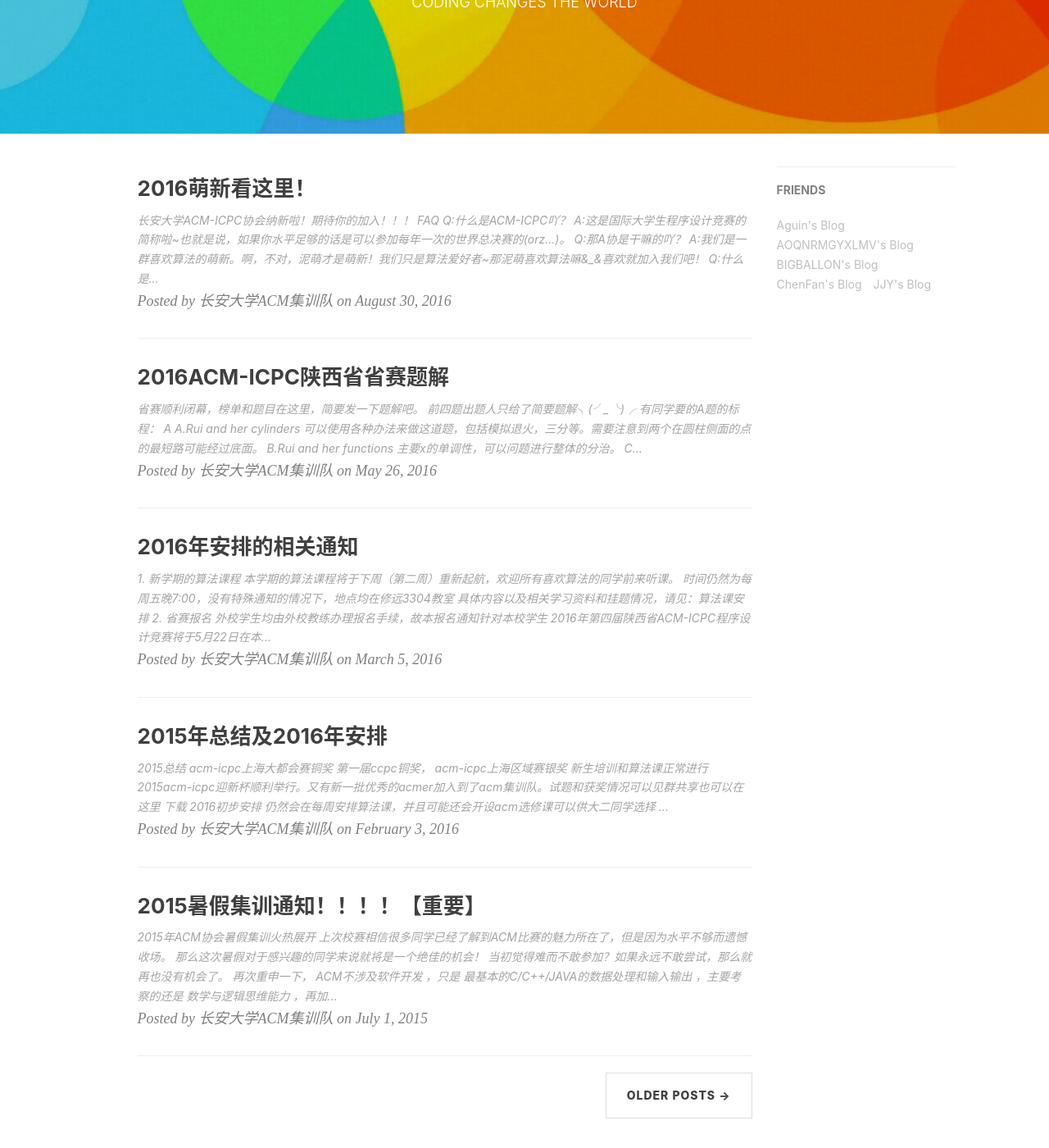
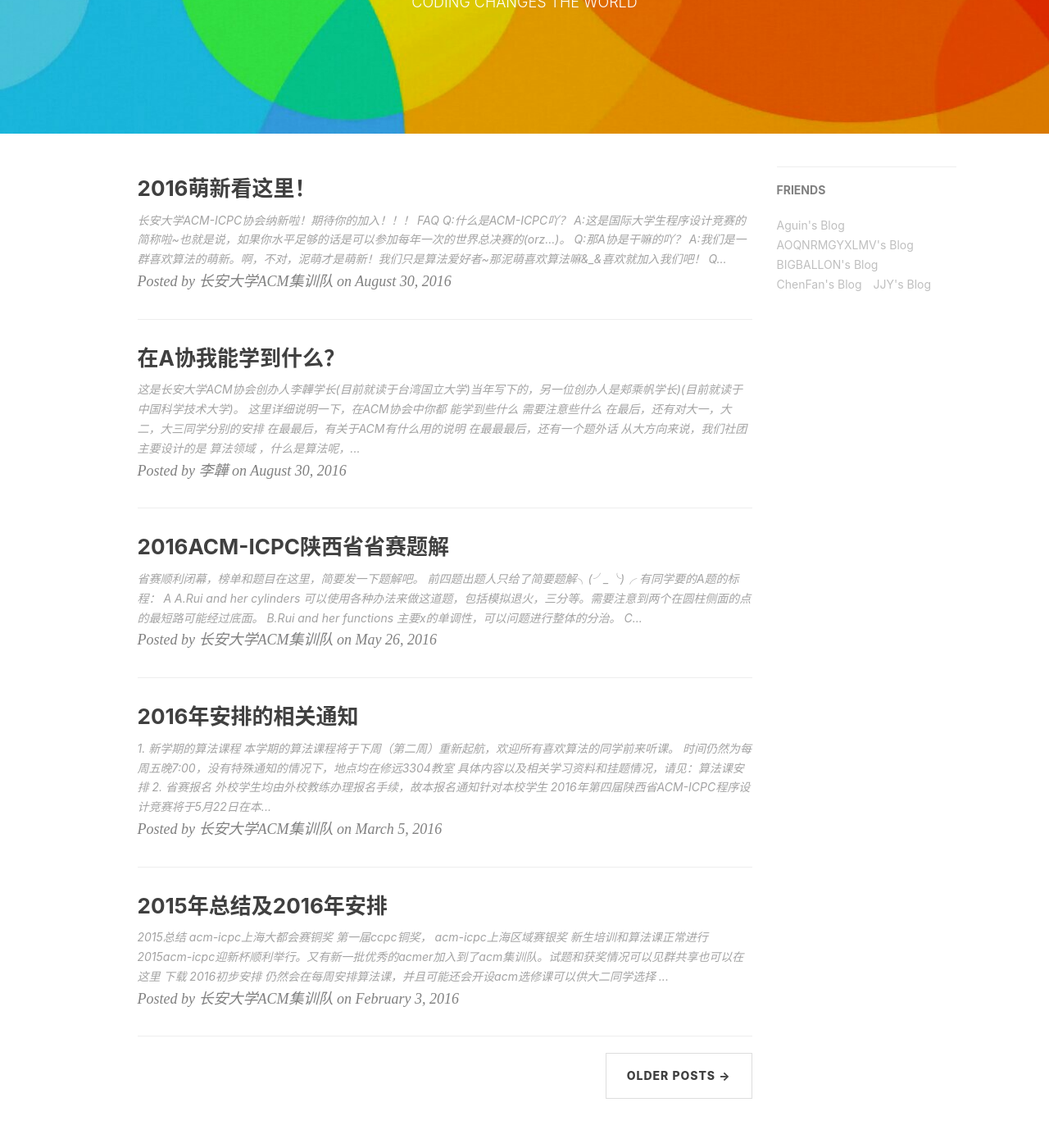
Before and after one commit to chdacm/chdacm.github.io, a Jekyll site: the page built from index.html, in a window 1280 px wide and 1400 px high, scrolled down 343 px. Shown: the whole window at 82% size. Built offline with Jekyll 4.4.1, drawn with Linux system fonts in a browser that asks for light colours; nearby versions of some CDN libraries; the list of posts is cut into pages by our own code; comment, search, counter and statistics services are not loaded; part of the change alters nothing that is shown.

Commit message:
inform-2.0

```diff
--- /dev/null
+++ b/_posts/2016-08-30-learn_from_club.md
@@ -0,0 +1,265 @@
+---
+layout: post
+title: 在A协我能学到什么？
+author: 李韡
+
+---
+
+> 这是长安大学ACM协会创办人[李韡学长](http://bigballon.github.io/)(目前就读于台湾国立大学)当年写下的，另一位创办人是[郏乘帆学长](http://jcf94.com))(目前就读于中国科学技术大学)。
+
+
+这里详细说明一下，在ACM协会中你都 **能学到些什么 需要注意些什么**
+
+**在最后，还有对大一，大二，大三同学分别的安排**
+
+**在最最后，有关于ACM有什么用的说明**
+
+**在最最最后，还有一个题外话**
+
+从大方向来说，我们社团主要设计的是 **算法领域** ，什么是算法呢，简单说就是解决问题的办法，比如高中大家都学习过的辗转相除法（或者叫做欧几里德算法），就是一种算法，用来解决求两个数的最大公约数的问题。
+
+首先，先说下，ACM-ICPC，是国际大学生程序设计竞赛，被誉为计算机界的奥林匹克。所以，我们离不开编程。
+
+这时候，我们需要至少掌握一门语言，针对大一刚刚入社团的同学，可能并没有语言基础，针对这些同学，我们在10月份有一个面向全校的C语言培训，这是今年我们协会的第一个活动，由我们的副主席给大家讲解C语言，让大家快速入门C语言，掌握C语言。
+
+其他的讲课，活动，还有其他培训，以后都会通知大家。
+
+具体来说，我们主要涉及的是数学，数据结构相关，算法。
+
+## 关于数学
+
+千万不要说你数学不好，因为你高中学的数学，都是基础中的基础，而大学的数学，你还没有开始（我针对大一新生说的）。
+
+数学是美丽的，你应该享受她。
+
+首先我先说计算机专业（_信息学院_的同学），必修的课程有_高等数学，离散数学，线性代数，复变函数，概率论_等。其中，离散数学，线性代数，复变函数，概率论，都是非常重要的课程，在ACM竞赛中，运用非常广泛，希望大家在学习的时候一定要认真。尽管学校（信息学院）又开设这些课程，但由于课时和其他因素，这些理论往往都无法得到实践和运用，我们计划在后期，给大家讲解部分的数学知识，**当然，深度和广度可能会远高于学校的课程，难度可能也是更大，但是，相信努力和肯学的同学肯定能够有所突破。**
+
+其次说说_其他学院_，其他学院可能没有这么多数学课。但是，有些学院却有一些我们没有但是也非常重要的课程，比如_汽车学院的运筹学_，其实也是ACM中非常重要的思想。当然，不仅仅是ACM中，在其他,再比如，_理学院_的同学，数学系的同学，还会学习计算几何，等更专业的课程，这些东西也是ACM中有考察的，所以，其实，你们学习的东西，都是有用的，而且很有用，千万不要做那种，考试前突击，考的时候能考90分，考后就忘得一干二净，知识，是有用的。我自己的数学就不算很好。就是以前没有好好学，很是后悔，但是现在，又开始狂学数学。。。恶补中。
+
+当然，还有其他的数学分支，**组合数学，博弈论**的相关知识，还有**数论**的相关知识。数论是我比较喜欢的一门数学，非常有意思。
+
+**不要被数学吓到，她是一门美学，Aesthetics。**
+
+_当然，不仅仅是数学，，，不要被数学吓到。因为除了数学，还有别的。_
+
+
+## 关于数据结构
+
+ACM的比赛，毕竟是编程，所以在有了语言基础之上，学习算法和数据结构是必要的。
+
+具体来说，数据结构，计算机专业必修专业课，非常非常非常重要的一门课程。但是事实上学校的教学中讲到的都是比较基本的。作为我们ACM的要求，远远高于大学对数据结构的要求。你会见到很多书上没有出现的知识和结构，比如线段树，斐波那契堆，等等。
+
+甚至是某些大神自己发明的数据结构，比如size balance tree，就是一个高中生发明的数据结构当中的一棵树。
+
+不过没关系，学校不教，学不到，没关系，我们会和大家交流，会和大家分享，前提是你能够坚持到这个阶段，因为ACM竞赛，是艰苦的。
+
+数据结构的相关课程或者说交流会，我们也会进一步筹划，但是这个对于大一学生来说可能还有一段差距，不过没关系，我们会以老带新，全力支持大一的学生，你们有热情，有激情，我们一定会给予帮助。当然，如果外院的同学，没有学习数据结构也没有关系，因为自学也是可以的，遇到不懂的问题，欢迎一起交流讨论。
+
+_不要被数据结构吓到，它其实是一门艺术。_
+
+
+## 关于算法
+
+
+事实上，算法，是ACM竞赛中最重要的，（其实思维能力是最重要的）。
+
+算法的范围，，可以说更广了，
+
+_基础的_
+
+有枚举，贪心，递归，等等
+
+_数学方面_
+
+可以包括前面的数学知识（数论，组合数学，等等）
+
+_数据结构_
+
+简单概括
+
+队列、堆、栈、链表
+
+排序（插入、冒泡、快速、归并、堆、桶、基数）
+
+二分查找、散列表
+
+并查集、哈夫曼树
+
+排序二叉树、左偏树、平衡树（Splay/Treap/SBT）
+
+树状数组、线段树、归并树、划分树、主席树、树套树
+
+树链剖分、动态树
+
+1/2维RMQ、LCA（在线/离线）、稀疏表、字典树
+
+
+
+_字符串相关_
+
+KMP、扩展KMP
+
+AC自动机
+
+后缀树、后缀数组、后缀自动机
+
+LCP随机化算法
+
+最小表示法
+
+
+_搜索相关 _
+
+简单概括
+
+有DFS、BFS、剪枝、双向宽搜
+
+迭代加深、A*、ID-A* Dancing-links
+
+对抗搜索
+
+爬山法、模拟退火、遗传算法等等
+
+_图论相关_
+
+非常非常多,简单地说，有最短路（Dijkstra(+heap)、Floyd、Bellmen-ford、Spfa），最小生成树，强连通分量，拓扑排序，桥、边双连通分量及性质，度限制生成树、次小生成树、最优比例生成树，次短路（Dijkstra）、K短路（A*），差分约束，2-SAT，二分图匹配、二分图最大权匹配，等等等等
+
+_计算几何_
+
+前面我说过，这个其实也能算数学
+
+旋转卡壳
+
+        计算距离：凸多边形直径、形宽，凸多边形间的最大、最小距离
+
+        外界矩形：最小周长、最小面积外界矩形
+
+        三角剖分：洋葱、螺旋、四边形剖分
+
+        凸多边形属性：凸包合并、找公切线、临界切线、凸多边形相交、凸多边形矢量和
+
+        最薄截面：最薄横截带
+
+三角形
+
+球面距离
+
+三维几何基本操作
+
+        向量平移、旋转
+
+        点、线、面
+
+三维凸包
+
+点集的最小覆盖圆
+
+最大空心矩形
+
+圆的面积交/并
+
+圆与圆的位置关系
+
+圆与线段、多边形的关系、面积
+
+半平面交
+
+自适应simpson公式
+
+steiner生成树
+
+_动态规划_
+
+算是运筹学的东西
+
+记忆化搜索
+
+最长公共子序列
+
+最长上升序列
+
+背包九讲（0/1、完全、依赖、分组、泛化物品）
+
+四边形不等式优化、斜率优化、单调队列（1D\1D）
+
+数据结构优化（线段树优化、堆优化、左偏树优化）
+
+树形DP、自动机DP
+
+数位DP、状态压缩DP、插头DP、广义插头（最小表示）
+
+
+_博弈论_
+
+听名字大家可能不太清楚，但是博弈游戏，所有人绝对都玩过
+
+
+_其他----这里只是简单介绍这些算法，具体的以后再说。_
+
+
+
+---
+
+
+如果对于新生来说，这里可能信息量已经太大了，但是不要被它吓到，一步一步攻克它们。毕竟ACM不是临时抱佛脚能够成功的，没有1-3年甚至是更长时间的积累，可能很难获得好成绩（我这里只是真的参加比赛来说，如果你只是想提高自己的编程能力，或者锻炼自己的话，不必要学这么多，毕竟ACM可能会花去你很多的时间，虽然对于ACMer来说，这是值得的，这是追求，这是梦想）
+
+**不要被算法吓到，算法是程序的灵魂 有一句话这样说的 程序 = 数据结构 + 算法**
+
+如果你想了解更全面的关于算法的大纲（或者说ACM比赛都会设计什么算法）
+
+可以访问我的博客，有一个大纲[http://www.cnblogs.com/BigBallon/p/3717844.html](http://www.cnblogs.com/BigBallon/p/3717844.html)
+
+
+## 给大一
+
+针对大一，大部分同学都是没有C语言基础的，我们有提供C语言培训课，希望能够帮助大家快速入门，但是，学习语言，不敲代码，或者说不实践是学不好的，有些同学可能没有电脑或者没有带电脑，这些同学就只能去机房了，因为训练是必要的，就像你高考前做的大量练习。
+
+这里提醒一句，C语言难，很难，不难，一点都不难，，如果你有用心学习，你一定能够学好他，但是，如果你三天打鱼两天晒网，不好好学，那我们也没有办法。你的态度，会决定你的高度！
+
+还有部分大一新生，已经在之前学过C语言C++等，甚至是参加过NOIP等竞赛，这些同学可以同大二、大三学长一起训练，讲授更高级算法知识。
+
+当然部分非常有实力的同学，可以入选我们的校队，（校队主要是代表学校去参加Acm的各项比赛，比如全国邀请赛，亚洲区域赛等）
+
+我们ACM校集训队，期待神一般的你，带领长大创造神一般的奇迹！！！
+
+## 给大二、大三
+
+针对大一的同学，基本上已经有了语言的基础，有些同学甚至在算法上已经颇有研究。这里，我们校队将会有同学或者学长来给大家讲课，涉及范围较广，当然都是找的擅长该方面的队员给大家讲课。大二的同学应该积极主动地去学习，不断提高，打下坚实基础，
+
+也有机会代表学校去参加ACM的各项赛事。可以说，大二一年，对于想参加全国的比赛或者说非常有雄心的同学，是必须要刻苦的一年，你需要提高的地方和掌握的东西非常多。一定要利用好时间。提高，一定要提高！！！！
+
+大二，大三，只要要担负起以老带新，带大一同学的重任，同时还有进一步提高自己的能力，多的不说了。长安大学毕竟211。ACM也起步非常晚，，但是我们相信奇迹，也许下一个奇迹，就是你，我们一起，为长大的ACM创造奇迹！！！
+
+
+---
+
+
+## ACM 究竟何用
+
+
+关于ACM，有什么用，，，，这里很多同学问我，我直接在这里说清楚了。
+
+- ACM对于我，或者说对于所有ACMer，是一种追求，是一种梦想，无法用言语形容。
+
+- ACM对奖学金的帮助。有多大？巨大。。。是所有奖学金加分项目中，加分最多的，没有之一。就拿你们副主席(jcf学长)来说，他大一的时候总评是95分多，毫无悬念拿到的8000国家奖学金，当时我很清楚记得，他的智育分数是爆表的（因为ACM比赛的巨大加分，超过了100分）.然后，就不用我再说什么了吧。当然。如果你参加ACM是为了加分，那不好意思，我并不是很欢迎你。我希望的是，你真正热爱ACM。
+
+- ACM对找工作的帮助。。。这里我不想说太多，多说无意。直接拿亚洲区域赛金牌的含金量来说，如果你能拿到邀请赛的金牌。那以你的能力，金山，百度，腾讯，360可能都会向你伸出橄榄枝，年薪20W，真的不是吹的。如果你拥有进入全球总决赛的实力，恐怕国内的软件公司可能你都不会考虑在内，，也许你可能会考虑是否去facebook，google等更高端霸气上档次的公司。毕竟很多ACM大牛都在美国，台湾等地工作。(JJY学姐在MSRA实习~好强吖！)
+
+- 没有基础怎么办。。无数的人都是这样问的。。。没有基础到底怎么办，，凉拌？？我这里只给大家举一个例子。Watashi,浙江大学本科生，研究生，现在在美国facebook工作，研究生一年级那年参加的最后一次ACM比赛（退役赛），打败俄罗斯等众多强队，获得了那年的ACM全球总决赛（简称World Final，WF）的总冠军，成为中国历史上第二个能够拿到ACM全球总冠军的学校，第一个是上海交通大学，清华大学曾经拿过两次亚军。（而我想提的是，他在进入大学前，并没有接触过编程，，他大一，是在数学系读过的，偶然间知道有ACM这个东西，并爱上了它，后转系到计算机系，并最终完成了ACM历史上一个传奇故事，ACM/ICPC全球总冠军）。。没有基础不可怕，可怕的是，你永远都是在说，，我没有基础，，我不会。。。
+
+
+## 题外话
+
+
+当然，我知道有些同学进入协会是一种兴趣，只是想提高自己，而不是为了梦想或者是为了参加比赛，这个也没关系，你不必像那些想成为ACM校队队员的那些同学那样努力或者说投入那么多时间，你选择你感兴趣的东西学习，提高，这个也是我们欢迎的，我们协会，唯一不欢迎的就是整体嘻嘻哈哈，不搞学术，七搞八搞的同学，如果你进协会是想来学习，想提高自己，非常欢迎，如果你是想进来玩，，不好意思，你走错门了。
+
+
+还有，你应该清楚ACM是国际比赛，，清华，北大，上海交大，俄罗斯的大学，美国的麻省理工，其他大学，台湾的台湾国立大学，欧洲的大学。我们211没有付出没有努力拿什么和他们比，如果你真的想为自己的梦想而奋斗，大学一件事，ACM，足矣。
+
+最后，我想说，，我希望从A协成立的那天开始，长安大学的ACM事业能够越来越好，我相信，大家是，，最棒的。。
+
+
+## 寄语
+
+
+**每天晚上疲劳的躺在床上时，才感觉真正切切地过了一天，人生最重要的不仅是努力，还有方向，压力不是有人比你努力，而是比你牛叉几倍的人依然比你努力，依然在debug。即使看不到未来，即使看不到希望，也依然相信，自己错不了。第二天叫醒我的不是闹钟，其实，还是梦想！**
--- a/_posts/2016-08-30-welcome_fresher.md
+++ b/_posts/2016-08-30-welcome_fresher.md
@@ -8,6 +8,13 @@ tags: inform
 **长安大学ACM-ICPC协会纳新啦！期待你的加入！！！**
 
 ---
+
+
+![Markdown](http://i4.buimg.com/1949/667dd8824434fc19.jpg)
+
+---
+
+
 
 ## FAQ
 
@@ -26,6 +33,10 @@ A:你需要看[这个](https://zh.wikipedia.org/wiki/C%E8%AF%AD%E8%A8%80)嘛，
 Q:比赛形式是什么样的吖？
 
 A:正式比赛中，是最多三个人一支队伍，共同使用一台电脑，解决约十道题目。可以携带任何纸质资料，题目为英文描述。在提交某道题目的答案后几分钟内即可出现是否通过此题目的结果。
+
+Q: 加入A协我能得到什么？
+
+A:或许你需要[看这个](http://chdacm.club/2016/08/30/2016-08-30-learn_from_club/)
 
 ## 关于培训
 
```
